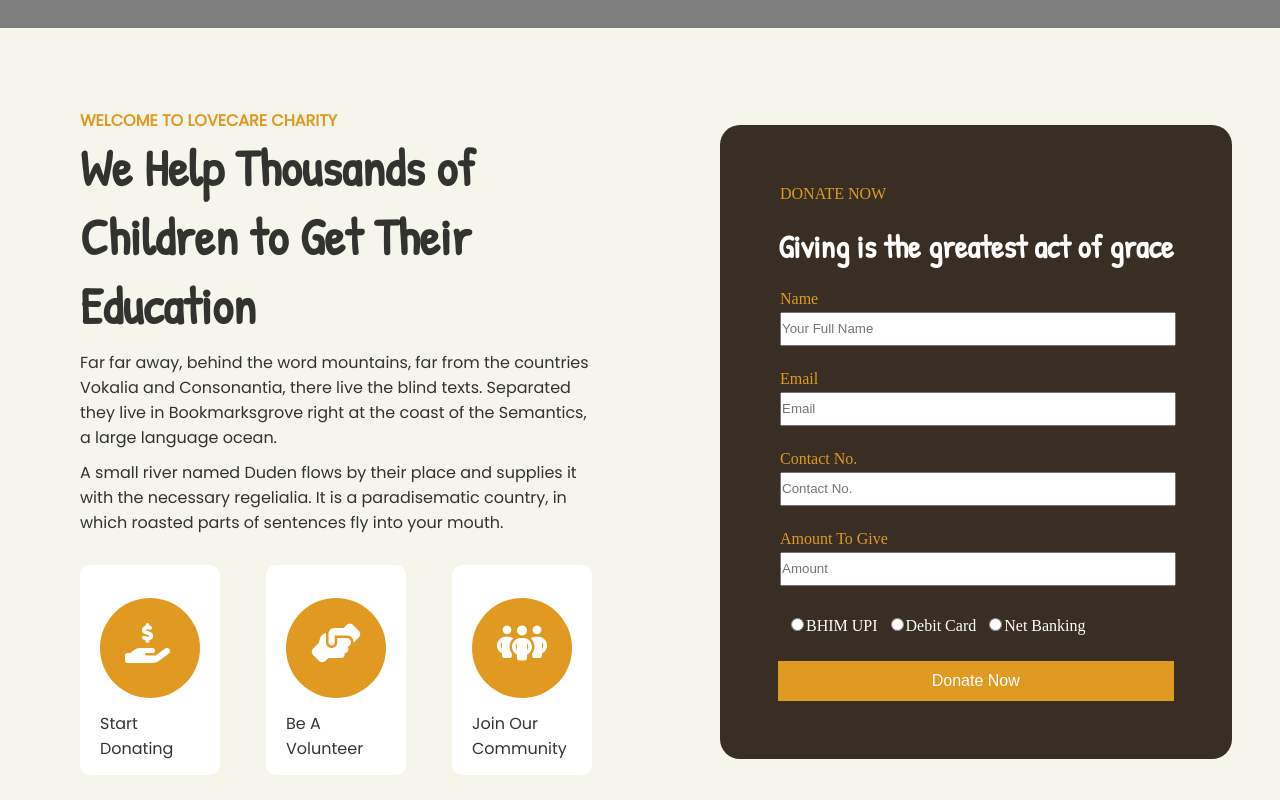
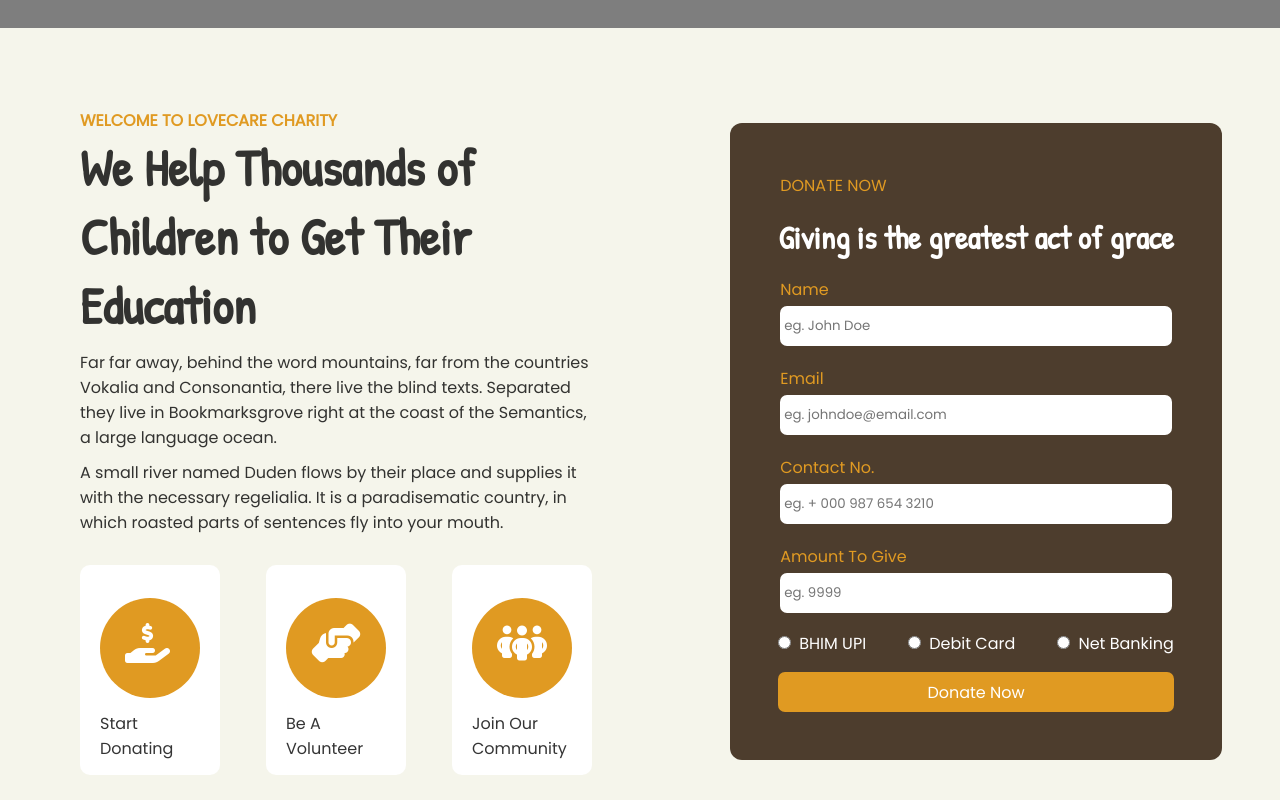
Before and after one commit to YugalPradhan/Lovecare, a plain HTML site: page index.html in a window 1280 px wide. Shown: the part 720-1520 px from the top of the page. Drawn offline with Linux system fonts and the light colour scheme.

Commit message:
Enhanced the 'Donate Form'

```diff
--- a/index.html
+++ b/index.html
@@ -61,33 +61,34 @@
             </div>
         </div>
         <form action="" id="donate">
-            <div>
+            <div class="form-element">
                 <p1>DONATE NOW</p1>
             </div>
-            <div>
+            <div class="form-element">
                 <h1>Giving is the greatest act of grace</h1>
             </div>
-            <div>
+            <div class="form-element">
                 <p1>Name</p1>
-                <p1><input type="text" name="myname" placeholder="Your Full Name"></p1>
+                <p1><input type="text" name="myname" placeholder="eg. John Doe"></p1>
             </div>
-            <div>
+            <div class="form-element">
                 <p1>Email</p1>
-                <p1><input type="email" name="myname" placeholder="Email"></p1>
+                <p1><input type="email" name="myname" placeholder="eg. johndoe@email.com"></p1>
             </div>
-            <div>
+            <div class="form-element">
                 <p1>Contact No.</p1>
-                <p1><input type="number" name="myname" placeholder="Contact No."></p1>
+                <p1><input type="number" name="myname" placeholder="eg. + 000 987 654 3210"></p1>
             </div>
-            <div>
+            <div class="form-element">
                 <p1>Amount To Give</p1>
-                <p1><input type="text" name="myname" placeholder="Amount"></p1>
+                <p1><input type="text" name="myname" placeholder="eg. 9999"></p1>
             </div>
-            <div>
-                <input type="radio" name="payment" class="payment">BHIM UPI<input type="radio" name="payment"
-                    class="payment">Debit Card<input type="radio" name="payment" class="payment">Net Banking
+            <div class="form-element payment-methods">
+                <div class="payment"><input type="radio" name="payment" class="radio-btn">BHIM UPI</div>
+                <div class="payment"><input type="radio" name="payment" class="radio-btn">Debit Card</div>
+                <div class="payment"><input type="radio" name="payment" class="radio-btn">Net Banking</div>
             </div>
-            <div>
+            <div class="form-element">
                 <button type="submit">Donate Now</button>
             </div>
         </form>
--- a/style.css
+++ b/style.css
@@ -49,9 +49,7 @@ ul {
     display: flex;
     flex-direction: column;
     justify-content: center;
-    /* align-items: center; */
     height: 50vh;
-    /* border: 2px solid red; */
     margin: 13.5vh 25px;
     width: 40%;
     font-family: 'Dancing Script', cursive;
@@ -60,7 +58,6 @@ ul {
 
 #p2 {
     font-size: 4rem;
-    ;
 }
 
 .logo,
@@ -105,26 +102,23 @@ form div input {
 }
 
 #s2 {
-    /* border: 2px solid red; */
     background-color: rgb(245, 245, 235);
     display: flex;
-    /* justify-content: center; */
+    justify-content: space-between;
     align-items: center;
-    display: flex;
 }
 
 form {
+    font-family: 'Poppins', sans-serif;
     position: relative;
-    margin: 3rem;
-    /* border: 2px solid green; */
-    background-color: rgb(57 46 35);
-    padding: 3rem;
-    border-radius: 20px;
+    margin: auto;
+    background-color: rgb(77, 61, 45);
+    padding: 2.5rem;
+    border-radius: 12px;
 }
 
 .content {
     width: 40%;
-    /* border: 2px solid blue; */
     padding: 5rem;
 }
 
@@ -144,9 +138,9 @@ form {
     font-family: 'Poppins', sans-serif;
     margin: 10px 0px;
 }
-form div{
+/* form div{ //this has been replaced with ".payment-methods"
     padding: 10px;
-}
+} */
 form div p1 {
     display: block;
     padding: 2px;
@@ -198,29 +192,45 @@ html {
     color: white;
     cursor: pointer;
 }
-
-.payment {
-    margin: 10px 2px 10px 13px;
+.form-element{
+    padding: 0.5rem;
+    /* margin: 1rem; */
+}
+.payment-methods{
+    display: flex;
+    justify-content: space-between;
+}
+.radio-btn{
+    margin-right: 0.5rem;
 }
 
 button {
+    font-family: 'Poppins', sans-serif;
     height: 40px;
     width: 100%;
     background-color: rgb(224 154 34);
     font-size: 1rem;
-    border-style: none;
+    border: none;
+    border-radius: 7px;
+    transition: all 300ms ease-in-out ;
 }
 
 button:hover {
     cursor: pointer;
-    font-size: 1.2rem;
-    border: 2px solid black;
-    font-weight: bold;
+    font-size: 1.05rem;
+    background-color:rgb(2, 118, 135);
 }
 
 input[name="myname"] {
-    height: 30px;
+    height: 2.5rem;
     width: 100%;
+    border-radius: 7px;
+    border: none;
+    text-indent: 0.25rem;
+    font-family: 'Poppins', sans-serif;
+}
+input[name="myname"]:focus{
+    outline:rgb(224 154 34) solid 2px;
 }
 
 #Contact {
@@ -309,6 +319,7 @@ img {
 
     form {
         width: 50%;
+        margin: 0 auto 2.5rem auto;
     }
     #Contact{
         flex-direction: column;
@@ -336,6 +347,10 @@ img {
         flex-direction: column;
         align-items: center;
     }
+    form{
+        margin: 2.5rem auto;
+        padding: 2rem 6rem;
+    }
 }
 @media only screen and (max-width:525px){
     #boxa{
@@ -350,7 +365,11 @@ img {
 }
 @media only screen and (max-width:450px){
     form{
-        margin:2rem 1rem;
+        /* margin:2rem 1rem; */
+        border-radius: 0;
+        position: relative;
+        padding: 2rem 1.5rem;
+        margin: 2rem 0 0 0;
     }
 }
 @media only screen and (max-width:391px) {
@@ -361,8 +380,4 @@ img {
     .content{
         padding: 1rem;
     }
-    form{
-        padding:1rem;
-        margin: 2rem 0px;
-    }
 }
```
